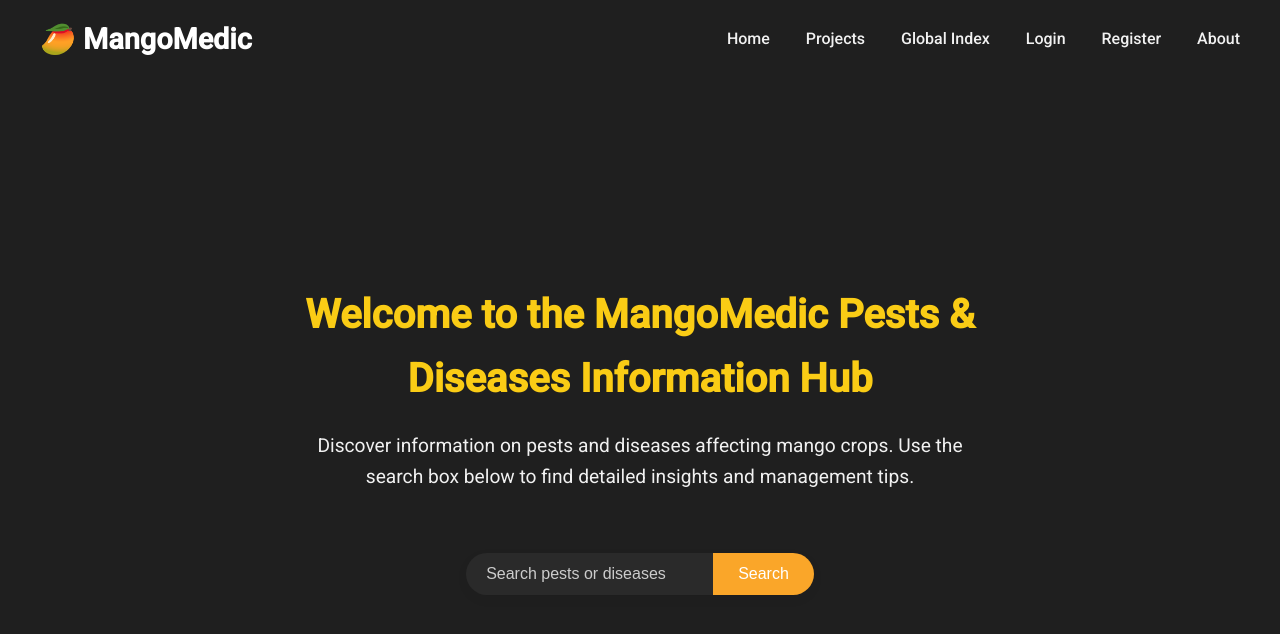
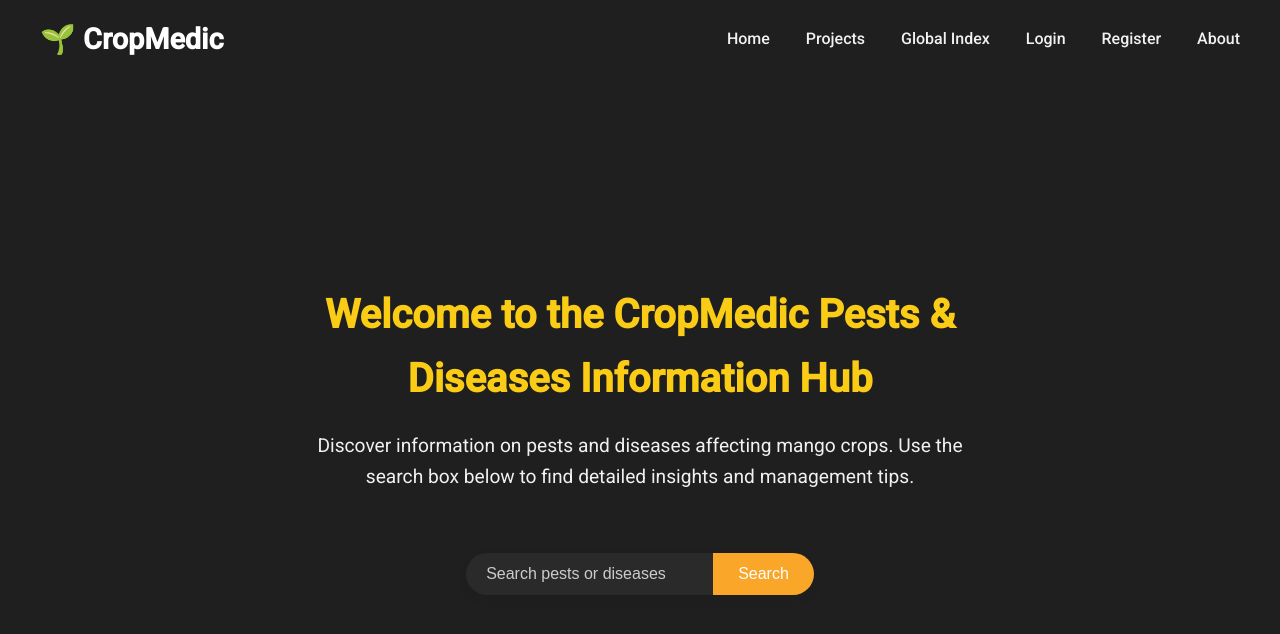
Before and after one commit to Sadit91/farm-surveillance-tech, a Django app: page /pests/ in a window 1280 px wide. Shown: the top 634 px of the page. Run offline with Django 5.2, Linux system fonts and the light colour scheme.

Commit message:
Rename MangoMedic to CropMedic
Update the product name in the browser tab title, navbar brand and home
page heading, and rename the demo password to match.

Mango-specific domain data is deliberately unchanged: "Mango Hopper" is a
real pest species and "Mango" is a real crop in the reference data, so
renaming those would falsify the agricultural content.

```diff
--- a/pests/management/commands/seed_data.py
+++ b/pests/management/commands/seed_data.py
@@ -6,7 +6,7 @@ Usage:
     python manage.py seed_data              # reference data + demo account
     python manage.py seed_data --no-demo    # reference data only
 
-Demo login:  demo / mangomedic123
+Demo login:  demo / cropmedic123
 """
 from django.core.management.base import BaseCommand
 from django.db import transaction
@@ -152,7 +152,7 @@ DISEASES = [
 # ---------------------------------------------------------------- demo data
 
 DEMO_USERNAME = "demo"
-DEMO_PASSWORD = "mangomedic123"
+DEMO_PASSWORD = "cropmedic123"
 DEMO_EMAIL = "demo@example.com"
 
 DEMO_FARMS = [
--- a/pests/templates/pests/base.html
+++ b/pests/templates/pests/base.html
@@ -4,7 +4,7 @@
   <head>
     <meta charset="UTF-8">
     <meta name="viewport" content="width=device-width, initial-scale=1.0">
-    <title>{% block title %}MangoMedic{% endblock %}</title>
+    <title>{% block title %}CropMedic{% endblock %}</title>
     <link rel="stylesheet" href="{% static 'pests/css/styles.css' %}">
     <link rel="stylesheet" href="{% static 'pests/css/dashboard_styles.css' %}">
     <link href="https://fonts.googleapis.com/css2?family=Roboto:wght@300;400;500&display=swap" rel="stylesheet">
@@ -13,7 +13,7 @@
     <header class="navbar">
         <div class="navbar-content">
           <div class="navbar-brand">
-            <a href="{% url 'home' %}">🥭 MangoMedic</a>
+            <a href="{% url 'home' %}">🌱 CropMedic</a>
           </div>
           <nav class="navbar-links">
             <a href="{% url 'home' %}">Home</a>
--- a/pests/templates/pests/home.html
+++ b/pests/templates/pests/home.html
@@ -1,11 +1,11 @@
 {% extends "pests/base.html" %}
 
-{% block title %}Home - MangoMedic{% endblock %}
+{% block title %}Home - CropMedic{% endblock %}
 
 {% block content %}
 <div class="home-container">
     <div class="intro">
-        <h2>Welcome to the MangoMedic Pests & Diseases Information Hub</h2>
+        <h2>Welcome to the CropMedic Pests & Diseases Information Hub</h2>
         <p>
             Discover information on pests and diseases affecting mango crops.
             Use the search box below to find detailed insights and management tips.
```
